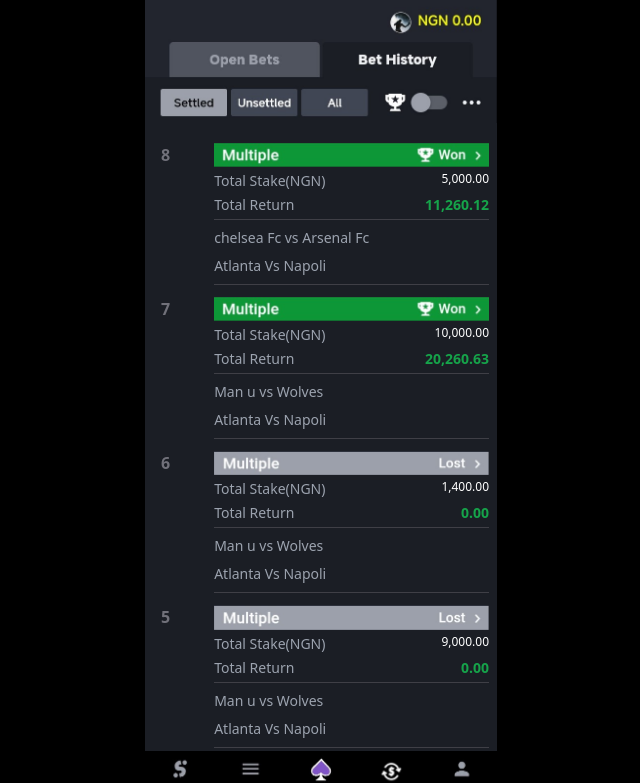
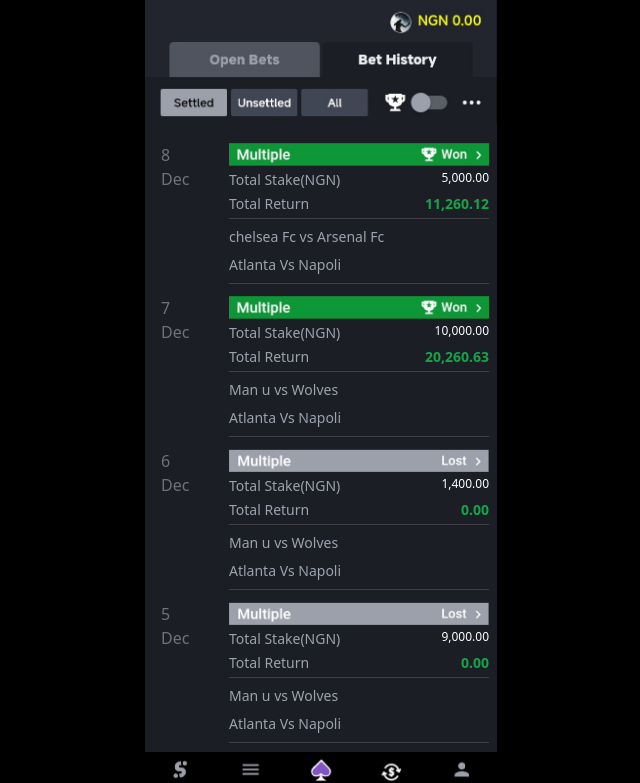
Before and after one commit to FranklineDo/sportyBet, a Next.js app: page / in a window 1280 px wide. Shown: the top 783 px of the page, without its empty margins (319-959 px from the left). Built offline with nearby package versions, Linux system fonts and the light colour scheme.

Commit message:
Added months

```diff
--- a/src/app/comps/data.tsx
+++ b/src/app/comps/data.tsx
@@ -2,6 +2,7 @@ const data = [
 
     {
         day: 8,
+        month:'Dec',
         stake: '5,000.00',
         return: '11,260.12',
         Match1: 'chelsea Fc vs Arsenal Fc',
@@ -9,7 +10,8 @@ const data = [
         win: true
     },
       {
-        day: 7,
+          day: 7,
+          month:'Dec',
         stake: '10,000.00',
         return: '20,260.63',
         Match1: 'Man u vs Wolves',
@@ -18,6 +20,7 @@ const data = [
     },
     {
         day: 6,
+        month:'Dec',
         stake: '1,400.00',
         return: '0.00',
         Match1: 'Man u vs Wolves',
@@ -25,7 +28,8 @@ const data = [
         win: false
     },
      {
-        day: 5,
+         day: 5,
+         month:'Dec',
         stake: '9,000.00',
         return: '0.00',
         Match1: 'Man u vs Wolves',
@@ -34,6 +38,7 @@ const data = [
     },
     {
         day: 4,
+        month:'Dec',
         stake: '100,000.00',
         return: '201,060.02',
         Match1: 'Man u vs Wolves',
@@ -42,6 +47,7 @@ const data = [
     },
     {
         day: 3,
+        month:'Dec',
         stake: '1,000.00',
         return: '20,200.17',
         Match1: 'Man u vs Wolves',
@@ -50,6 +56,7 @@ const data = [
     },
     {
         day: 2,
+        month:'Dec',
         stake: '500.00',
         return: '0.00',
         Match1: 'Man u vs Wolves',
@@ -58,6 +65,7 @@ const data = [
     },
     {
         day: 1,
+        month:'Dec',
         stake: '100.00',
         return: '0.00',
         Match1: 'Man u vs Wolves',
--- a/src/app/comps/datacomp.tsx
+++ b/src/app/comps/datacomp.tsx
@@ -8,8 +8,9 @@ const BetHistory: React.FC = () => {
     return (
 
           <div className="  -mb-16 flex bg-customBg " key={data.day}>
-            <h3 className=" size-10 mr-6 font-extrabold text-zinc-500 pt-5 pl-4">
-              {data.day}
+            <h3 className=" size-10 mr-6 font-medium text-zinc-500 pt-5 pl-4">
+              <p>{data.day}</p>
+              <p>{data.month}</p>
             </h3>
 
             <div className=" p-3 rounded-md mb-4 pr-0">
```
